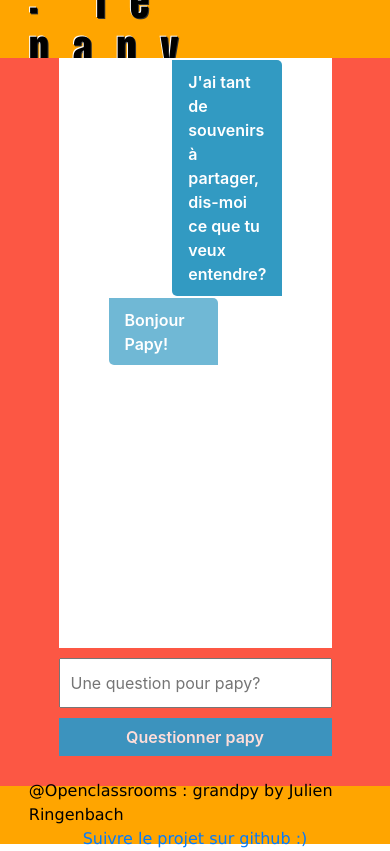
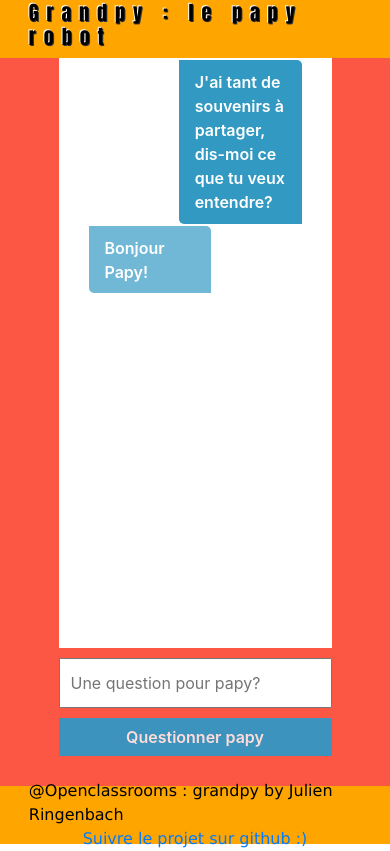
Before and after one commit to jringenbach/Project_7, a Flask app: page / in a window 390 px wide. Run offline with Flask 2, Linux system fonts and the light colour scheme; some libraries are stand-ins or nearby versions.

Commit message:
Responsive design updated : header

```diff
--- a/app/static/app/css/base.css
+++ b/app/static/app/css/base.css
@@ -45,3 +45,17 @@ header h1{
     font-weight: 400;
     text-shadow: -1px -1px white, 1px 1px #333;
 }
+
+
+@media all and (max-width : 1280px){
+    header h1{
+        letter-spacing : 0.4em;
+        font-size : 30px;
+    }
+}
+
+@media all and (max-width : 640px){
+    header h1{
+        font-size : 20px;
+    }
+}
--- a/app/static/app/css/index.css
+++ b/app/static/app/css/index.css
@@ -97,11 +97,9 @@
         width : 100%;
     }
 
-    /*.grandpy-message{
-        align-self: center;
+    .message{
+        margin-left : 30px;
+        margin-right : 30px;
+        width : 45%;
     }
-
-    .user-message{
-        align-self : center;
-    }*/
 }
```
